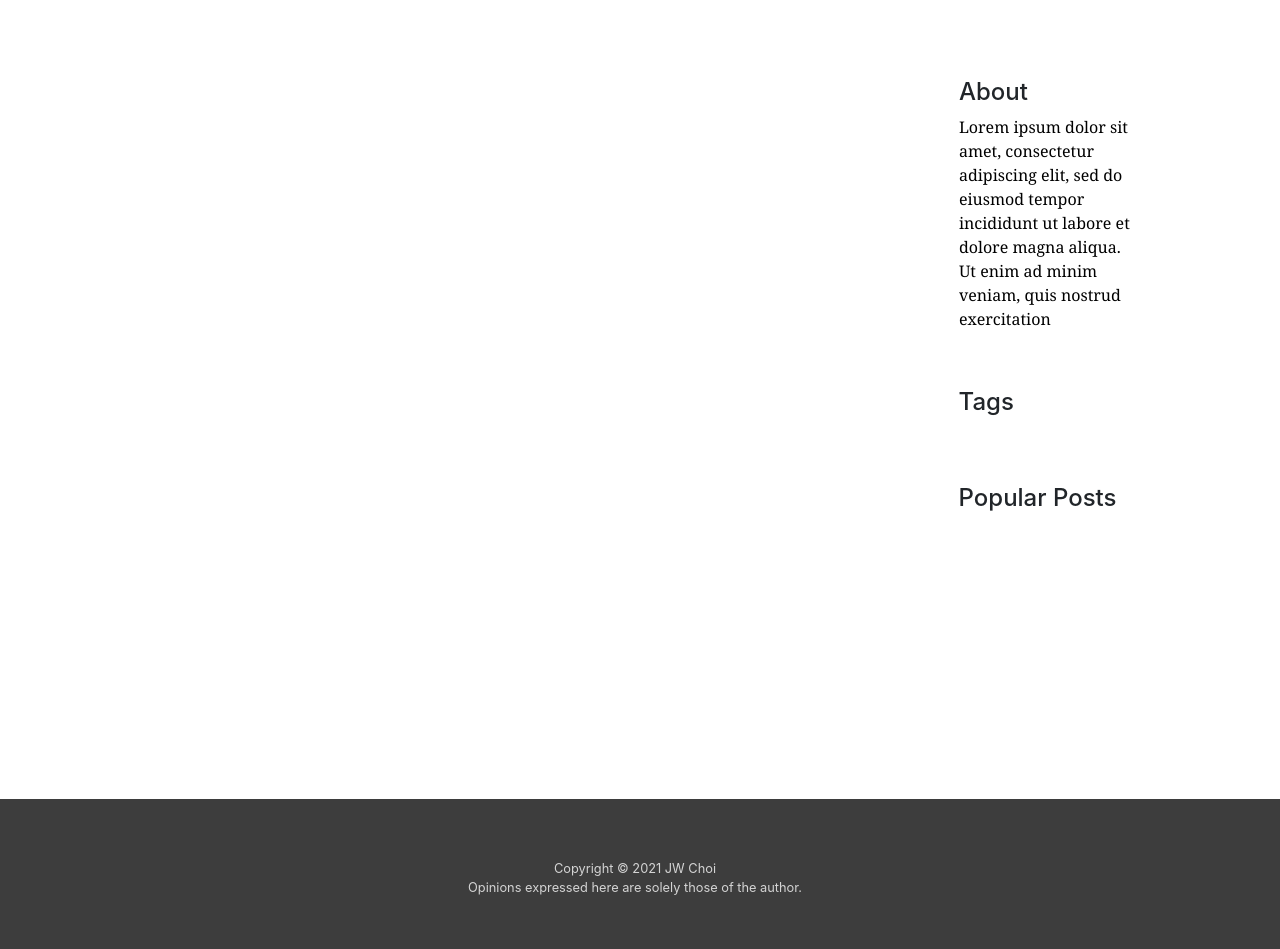
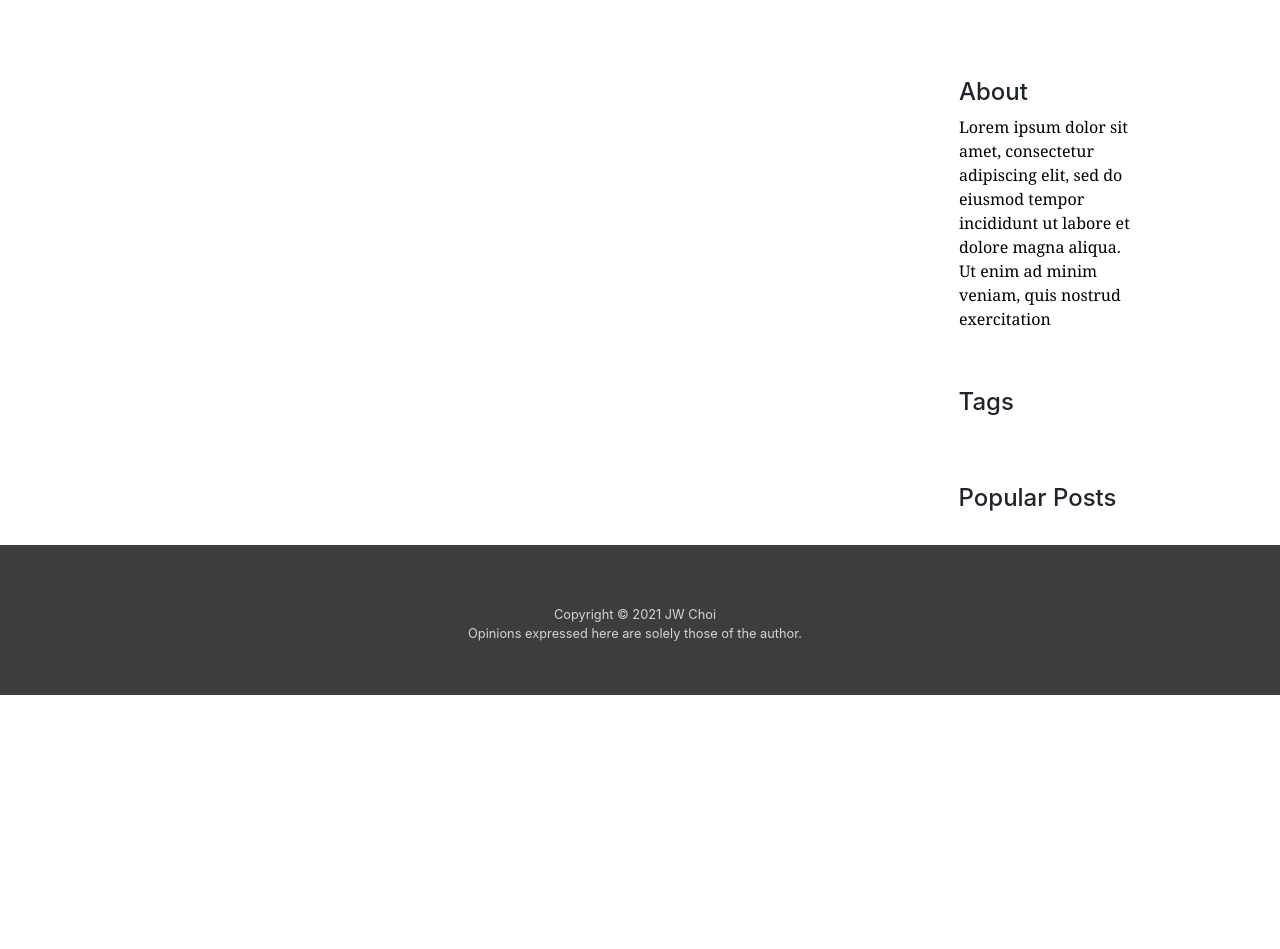
Before and after one commit to maktoob/Rightly_move, a Django app: template website/templates/website/post_by_category.html in a window 1280 px wide. Shown: the part 231-1180 px from the top of the page. After the commit the page ends 926 px from the top, so only its background shows below. Run offline with Django 3.2, Linux system fonts and the light colour scheme; the template is opened without the code that fills it, so the values that code supplies are empty; some libraries are stand-ins or nearby versions; some web fonts are replaced.

Commit message:
Update layout

```diff
--- a/static/css/base.css
+++ b/static/css/base.css
@@ -2,7 +2,7 @@
     padding-left: 0rem;
     padding-right: 0rem;
     overflow: hidden;
-    min-height: 100vh;
+    min-height: 80%;
 }
 
 a:link, a:visited, a:active {
--- a/website/templates/website/post_by_category.html
+++ b/website/templates/website/post_by_category.html
@@ -3,7 +3,7 @@
 <div class="container-fluid">
     <div class="row post-section">
         <div class="col-4"></div>
-        <div class="col-8 mx-auto post">
+        <div class="col-8 mx-auto post" style="padding-top: 20px">
             {% for post in posts %}
             <h3><a href="{% url 'post_detail' post.pk %}">{{ post.title }}</a></h3>
             <p>{{ post.date }}
```
